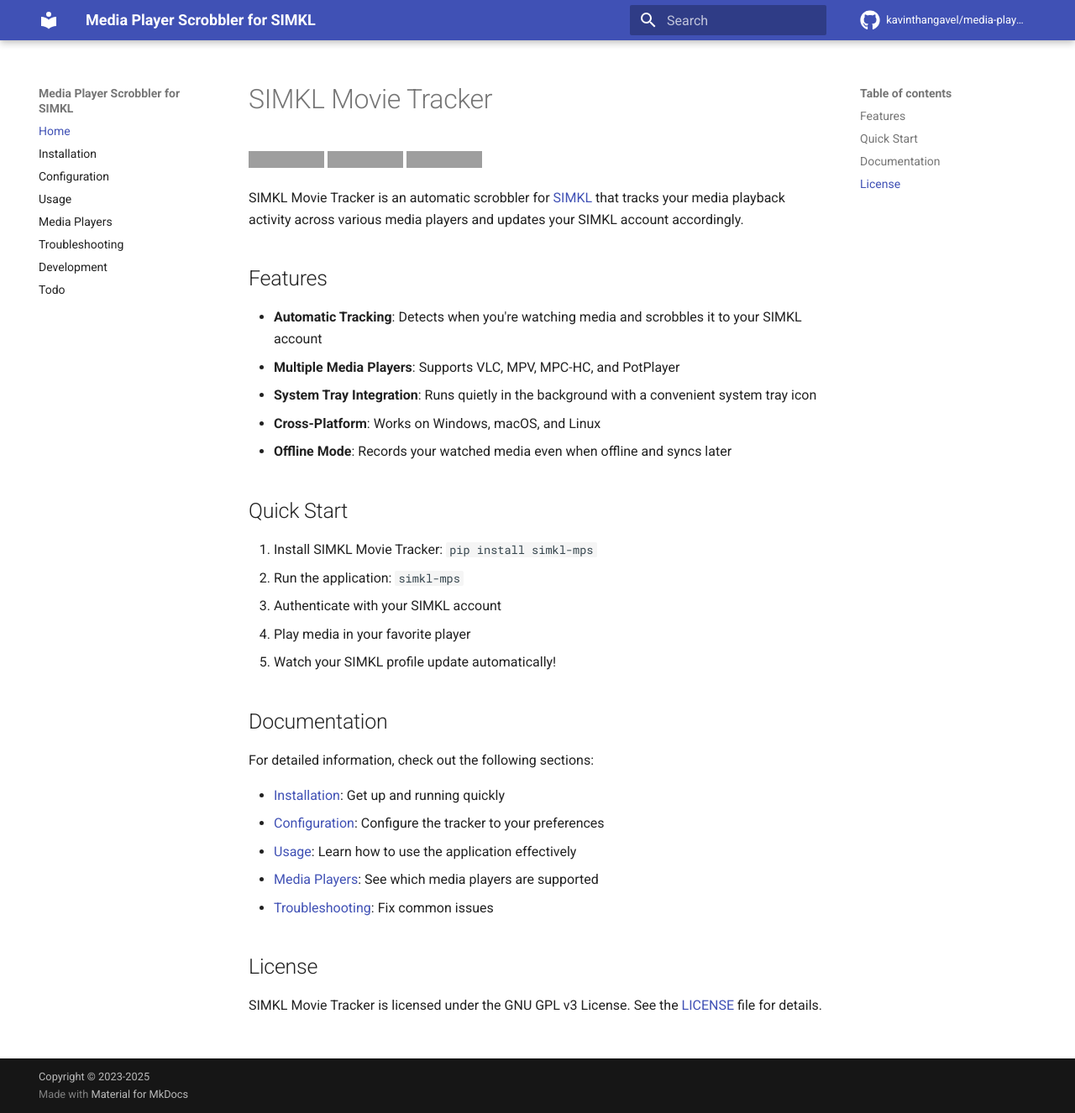
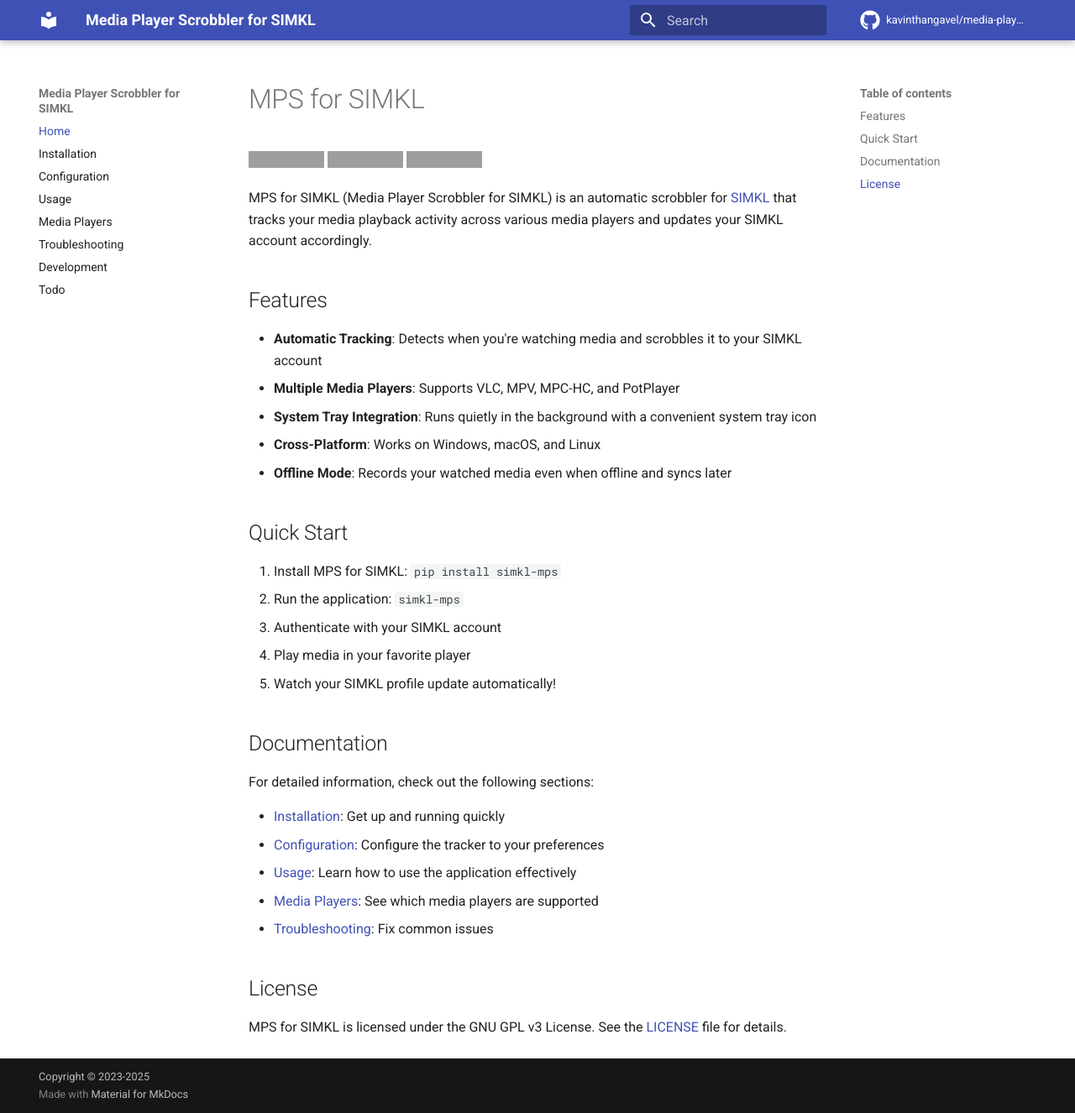
Before and after one commit to ByteTrix/Media-Player-Scrobbler-for-Simkl, an MkDocs documentation site: the page built from docs/index.md, in a window 1280 px wide and 1326 px high. Shown: the whole window at 84% size. Built offline with MkDocs 1.6.1 and Material for MkDocs 9.7.7, drawn with Linux system fonts in a browser that asks for light colours; comment, search, counter and statistics services are not loaded; grey boxes are pictures that could not be loaded.

Commit message:
fix: update documentation to reflect project name change from 'Media Player Scrobbler' to 'MPS'

```diff
--- a/docs/index.md
+++ b/docs/index.md
@@ -1,10 +1,10 @@
-# SIMKL Movie Tracker
+# MPS for SIMKL
 
 [![GitHub License](https://img.shields.io/github/license/kavinthangavel/media-player-scrobbler-for-simkl)](https://github.com/kavinthangavel/media-player-scrobbler-for-simkl/blob/main/LICENSE)
 [![PyPI Version](https://img.shields.io/pypi/v/simkl-mps)](https://pypi.org/project/simkl-mps/)
 [![Python Versions](https://img.shields.io/pypi/pyversions/simkl-mps)](https://pypi.org/project/simkl-mps/)
 
-SIMKL Movie Tracker is an automatic scrobbler for [SIMKL](https://simkl.com) that tracks your media playback activity across various media players and updates your SIMKL account accordingly.
+MPS for SIMKL (Media Player Scrobbler for SIMKL) is an automatic scrobbler for [SIMKL](https://simkl.com) that tracks your media playback activity across various media players and updates your SIMKL account accordingly.
 
 ## Features
 
@@ -16,7 +16,7 @@ SIMKL Movie Tracker is an automatic scrobbler for [SIMKL](https://simkl.com) tha
 
 ## Quick Start
 
-1. Install SIMKL Movie Tracker: `pip install simkl-mps`
+1. Install MPS for SIMKL: `pip install simkl-mps`
 2. Run the application: `simkl-mps`
 3. Authenticate with your SIMKL account
 4. Play media in your favorite player
@@ -34,4 +34,4 @@ For detailed information, check out the following sections:
 
 ## License
 
-SIMKL Movie Tracker is licensed under the GNU GPL v3 License. See the [LICENSE](https://github.com/kavinthangavel/media-player-scrobbler-for-simkl/blob/main/LICENSE) file for details.
+MPS for SIMKL is licensed under the GNU GPL v3 License. See the [LICENSE](https://github.com/kavinthangavel/media-player-scrobbler-for-simkl/blob/main/LICENSE) file for details.
```
Also changed, not shown: docs/todo.md (+4 -3 lines), docs/usage.md (+4 -2 lines).
